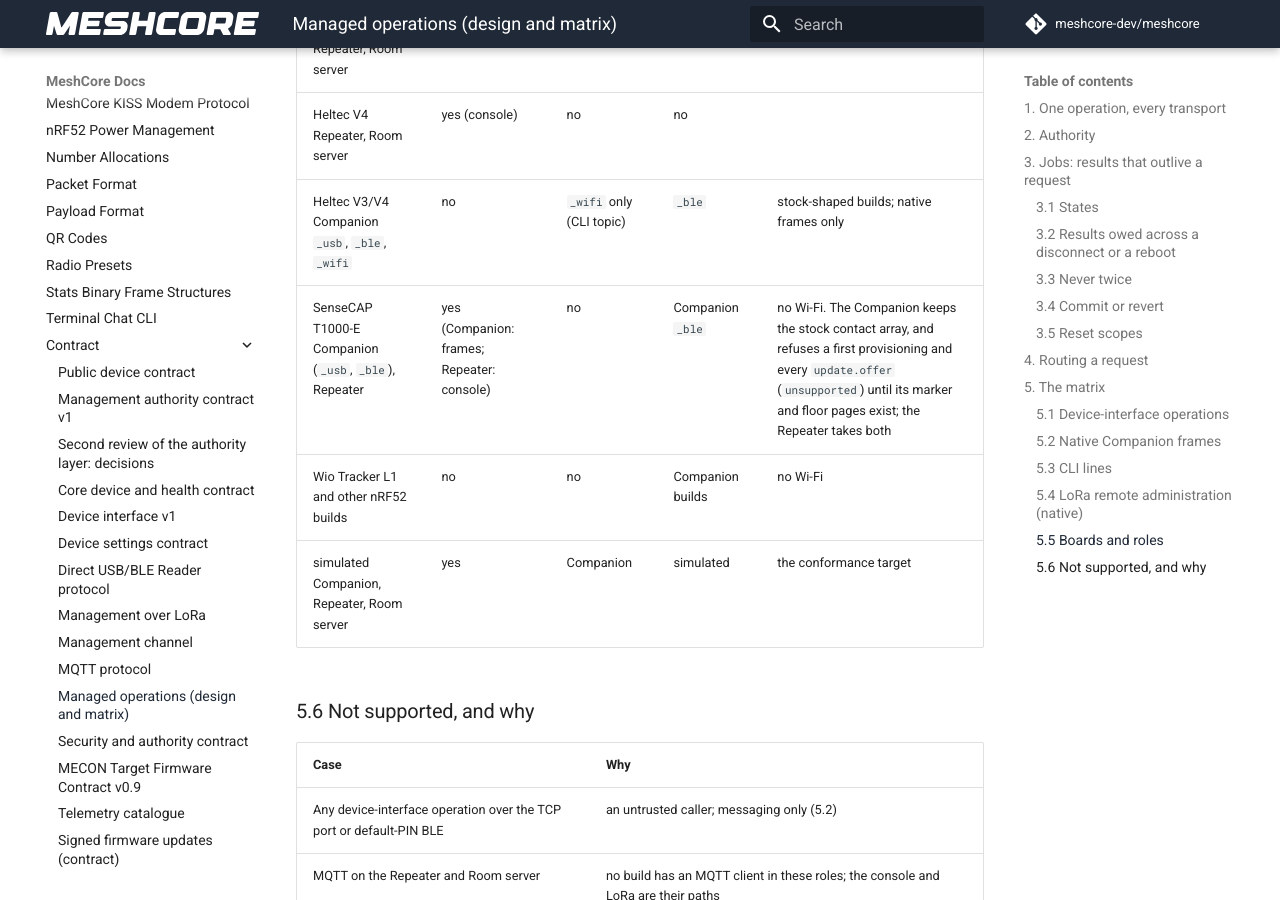
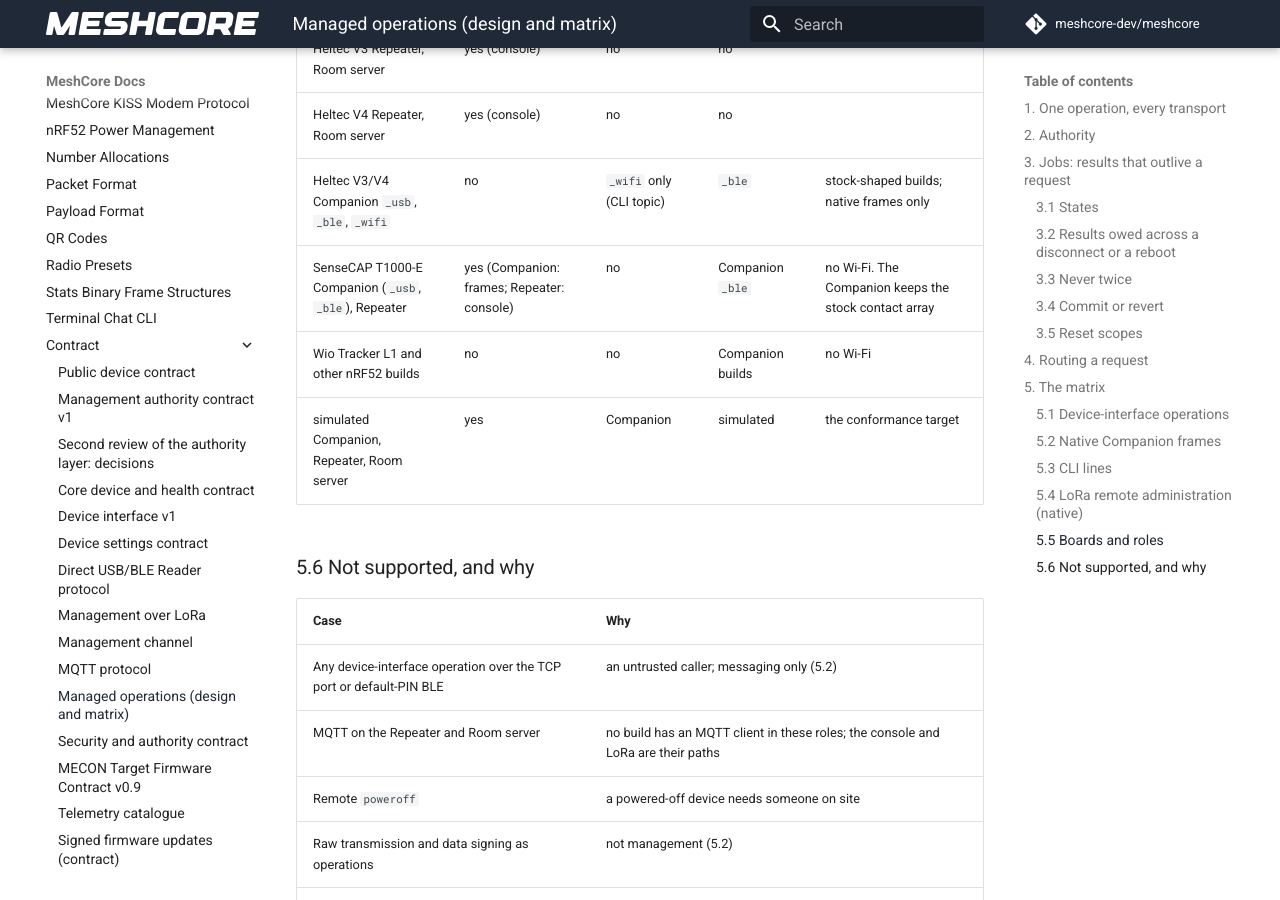
Before and after one commit to hoejriis/mecon-firmware, an MkDocs documentation site: the page built from docs/contract/OPERATIONS.md, in a window 1280 px wide and 900 px high, scrolled down 18256 px. Built offline with MkDocs 1.6.1 and Material for MkDocs 9.7.7, drawn with Linux system fonts in a browser that asks for light colours; comment, search, counter and statistics services are not loaded.

Commit message:
OPERATIONS: an omission is not a product limit
Under the owner's rule of 2026-11-01, the T1000-E Companion's present
refusal of provisioning and updates is an omission tracked in Issue
#117, not a stated limit of the product.

Co-Authored-By: Claude Opus 5.5 (1M context) <noreply@anthropic.com>

```diff
--- a/docs/contract/OPERATIONS.md
+++ b/docs/contract/OPERATIONS.md
@@ -324,7 +324,7 @@ The device-interface operations are not carried over LoRa today. #115 carries th
 | Heltec V3 Repeater, Room server | yes (console) | no | no | |
 | Heltec V4 Repeater, Room server | yes (console) | no | no | |
 | Heltec V3/V4 Companion `_usb`, `_ble`, `_wifi` | no | `_wifi` only (CLI topic) | `_ble` | stock-shaped builds; native frames only |
-| SenseCAP T1000-E Companion (`_usb`, `_ble`), Repeater | yes (Companion: frames; Repeater: console) | no | Companion `_ble` | no Wi-Fi. The Companion keeps the stock contact array, and refuses a first provisioning and every `update.offer` (`unsupported`) until its marker and floor pages exist; the Repeater takes both |
+| SenseCAP T1000-E Companion (`_usb`, `_ble`), Repeater | yes (Companion: frames; Repeater: console) | no | Companion `_ble` | no Wi-Fi. The Companion keeps the stock contact array |
 | Wio Tracker L1 and other nRF52 builds | no | no | Companion builds | no Wi-Fi |
 | simulated Companion, Repeater, Room server | yes | Companion | simulated | the conformance target |
 
```
